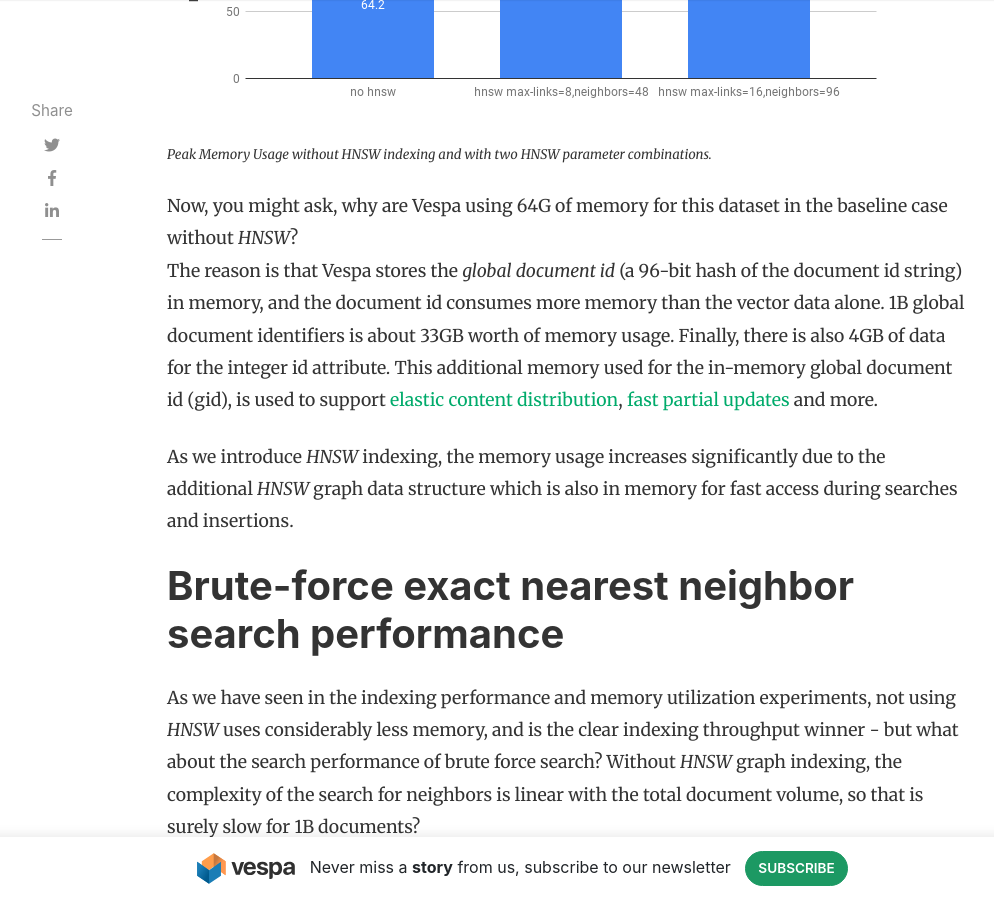
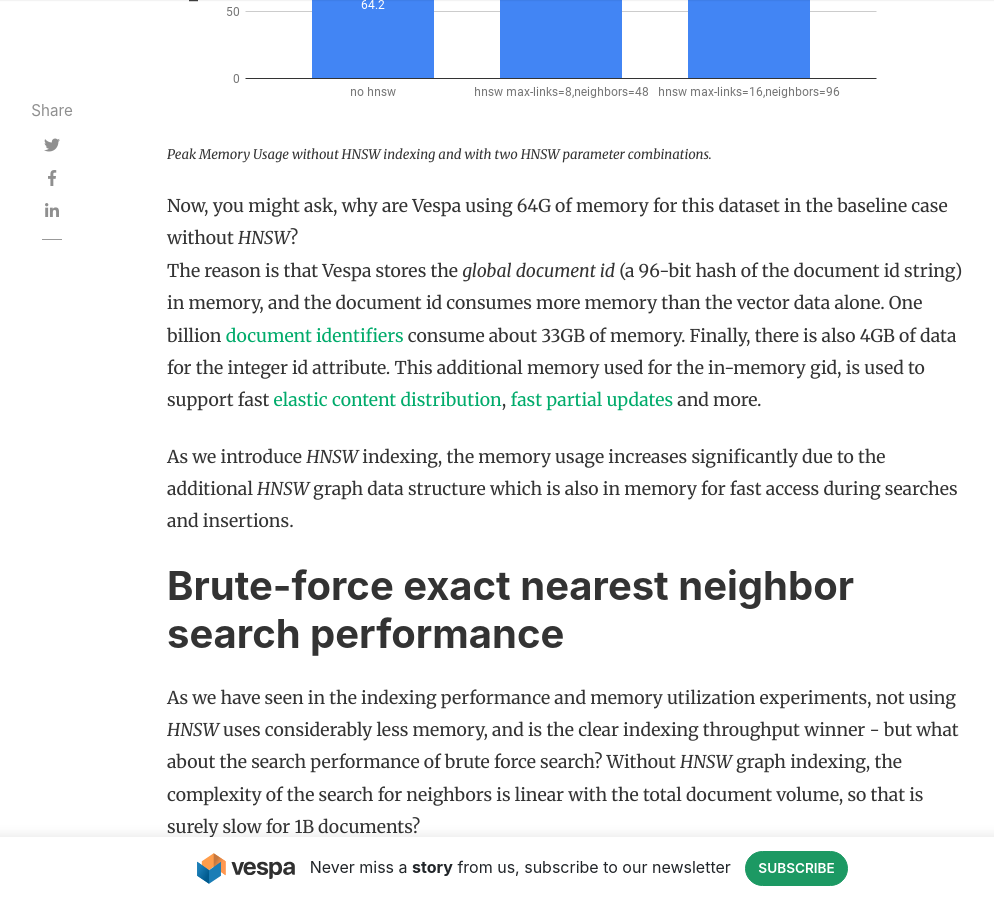
Before and after one commit to vespa-engine/blog, a Jekyll site: the page built from _posts/2022-01-27-billion-scale-knn-part-two.md, in a window 1280 px wide and 900 px high, scrolled down 8788 px. Shown: the whole window, without its empty margins (118-1112 px from the left). Built offline with Jekyll 4.4.1, drawn with Linux system fonts in a browser that asks for light colours; nearby versions of some CDN libraries; comment, search, counter and statistics services are not loaded; some of the changed text lies outside the part shown.

Commit message:
Apply review #3 comments

```diff
--- a/_posts/2022-01-27-billion-scale-knn-part-two.md
+++ b/_posts/2022-01-27-billion-scale-knn-part-two.md
@@ -262,8 +262,9 @@
 
 Now, you might ask, why are Vespa using 64G of memory for this dataset in the baseline case without *HNSW*?
 The reason is that Vespa stores the _global document id_ (a 96-bit hash of the document id string) in memory, and the document id consumes more memory than the vector
-data alone. 1B global document identifiers is about 33GB worth of memory usage. Finally, there is also 4GB of data for the integer id attribute.
-This additional memory used for the in-memory global document id (gid), is used to support [elastic content distribution](https://docs.vespa.ai/en/elastic-vespa.html),
+data alone. One billion [document identifiers](https://docs.vespa.ai/en/attributes.html#document-meta-store) consume
+about 33GB of memory. Finally, there is also 4GB of data for the integer id attribute.
+This additional memory used for the in-memory gid, is used to support fast [elastic content distribution](https://docs.vespa.ai/en/elastic-vespa.html),
 [fast partial updates](https://docs.vespa.ai/en/partial-updates.html) and more.
 
 As we introduce *HNSW* indexing, the memory usage increases significantly due to the additional *HNSW* graph data structure which is also
```
Also changed, not shown: other parts of _posts/2022-01-27-billion-scale-knn-part-two.md (+2 -2 lines).
